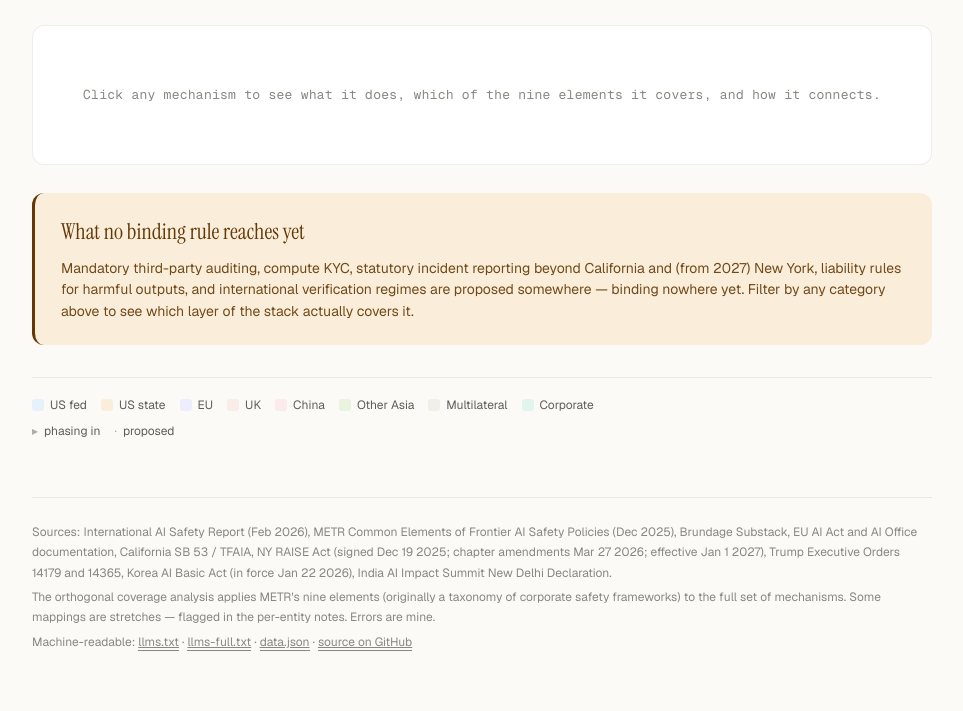
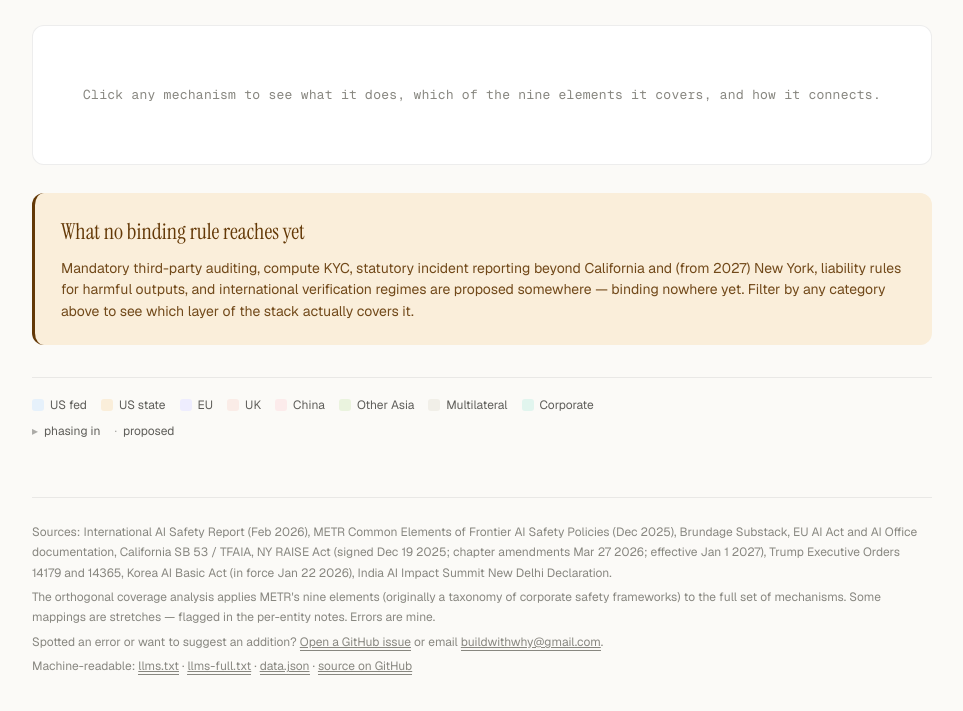
Before and after one commit to buildwithwhy/ai-governance-map, a plain HTML site: page index.html in a window 1280 px wide. Shown: the part 1785-2496 px from the top of the page, without its empty margins (158-1121 px from the left). Drawn offline with nearby package versions, Linux system fonts and the light colour scheme; a script that the page names is missing.

Commit message:
Add feedback line to footer: GitHub issue + email fallback

```diff
--- a/index.html
+++ b/index.html
@@ -446,6 +446,7 @@
   <footer>
     <p>Sources: International AI Safety Report (Feb 2026), METR Common Elements of Frontier AI Safety Policies (Dec 2025), Brundage Substack, EU AI Act and AI Office documentation, California SB 53 / TFAIA, NY RAISE Act (signed Dec 19 2025; chapter amendments Mar 27 2026; effective Jan 1 2027), Trump Executive Orders 14179 and 14365, Korea AI Basic Act (in force Jan 22 2026), India AI Impact Summit New Delhi Declaration.</p>
     <p>The orthogonal coverage analysis applies METR's nine elements (originally a taxonomy of corporate safety frameworks) to the full set of mechanisms. Some mappings are stretches — flagged in the per-entity notes. Errors are mine.</p>
+    <p>Spotted an error or want to suggest an addition? <a href="https://github.com/buildwithwhy/ai-governance-map/issues/new" target="_blank" rel="noopener noreferrer" style="color: inherit; border-bottom: 0.5px solid currentColor;">Open a GitHub issue</a> or email <a href="mailto:buildwithwhy@gmail.com" style="color: inherit; border-bottom: 0.5px solid currentColor;">buildwithwhy@gmail.com</a>.</p>
     <p>Machine-readable: <a href="/llms.txt" style="color: inherit; border-bottom: 0.5px solid currentColor;">llms.txt</a> · <a href="/llms-full.txt" style="color: inherit; border-bottom: 0.5px solid currentColor;">llms-full.txt</a> · <a href="/data.json" style="color: inherit; border-bottom: 0.5px solid currentColor;">data.json</a> · <a href="https://github.com/buildwithwhy/ai-governance-map" target="_blank" rel="noopener noreferrer" style="color: inherit; border-bottom: 0.5px solid currentColor;">source on GitHub</a></p>
   </footer>
 
```
